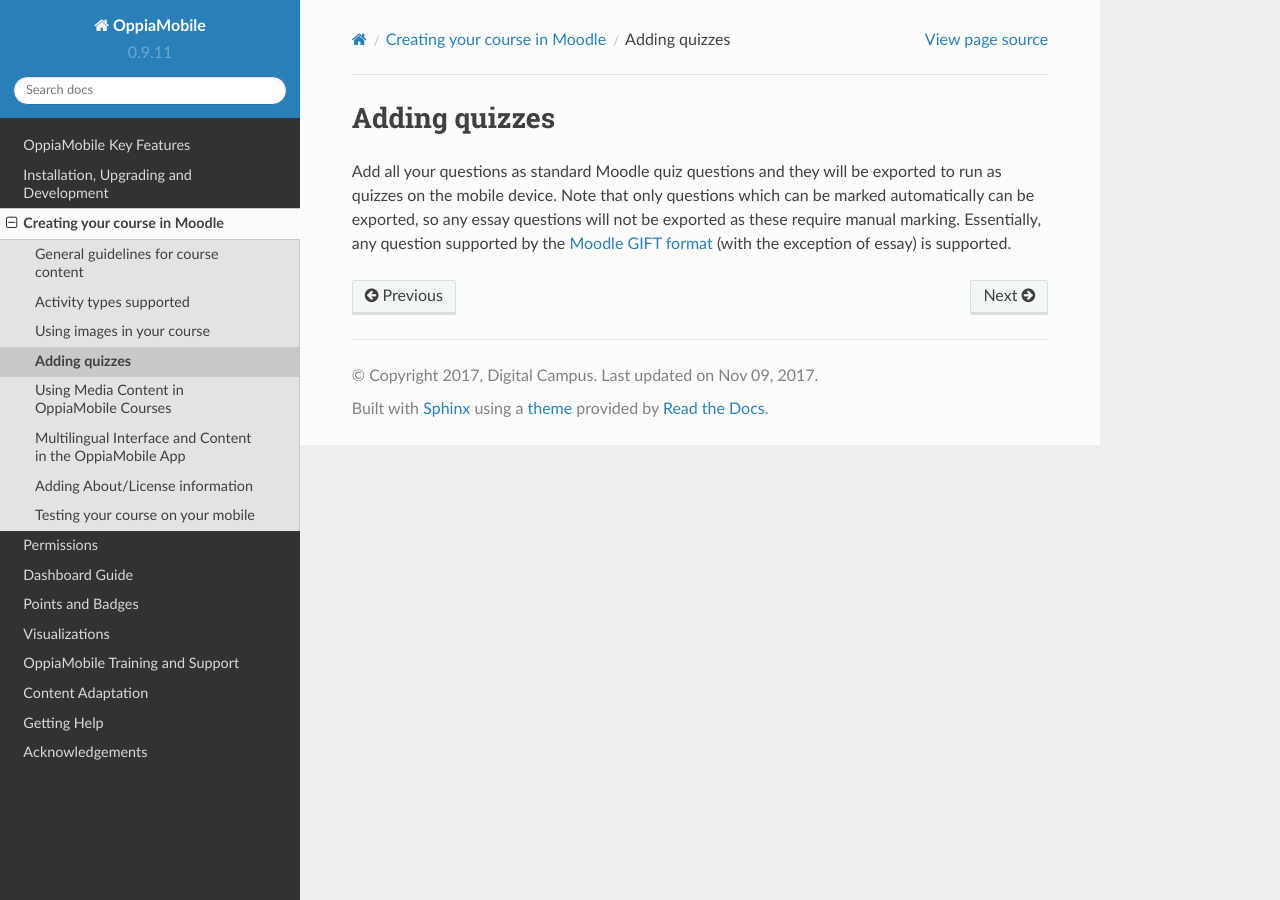
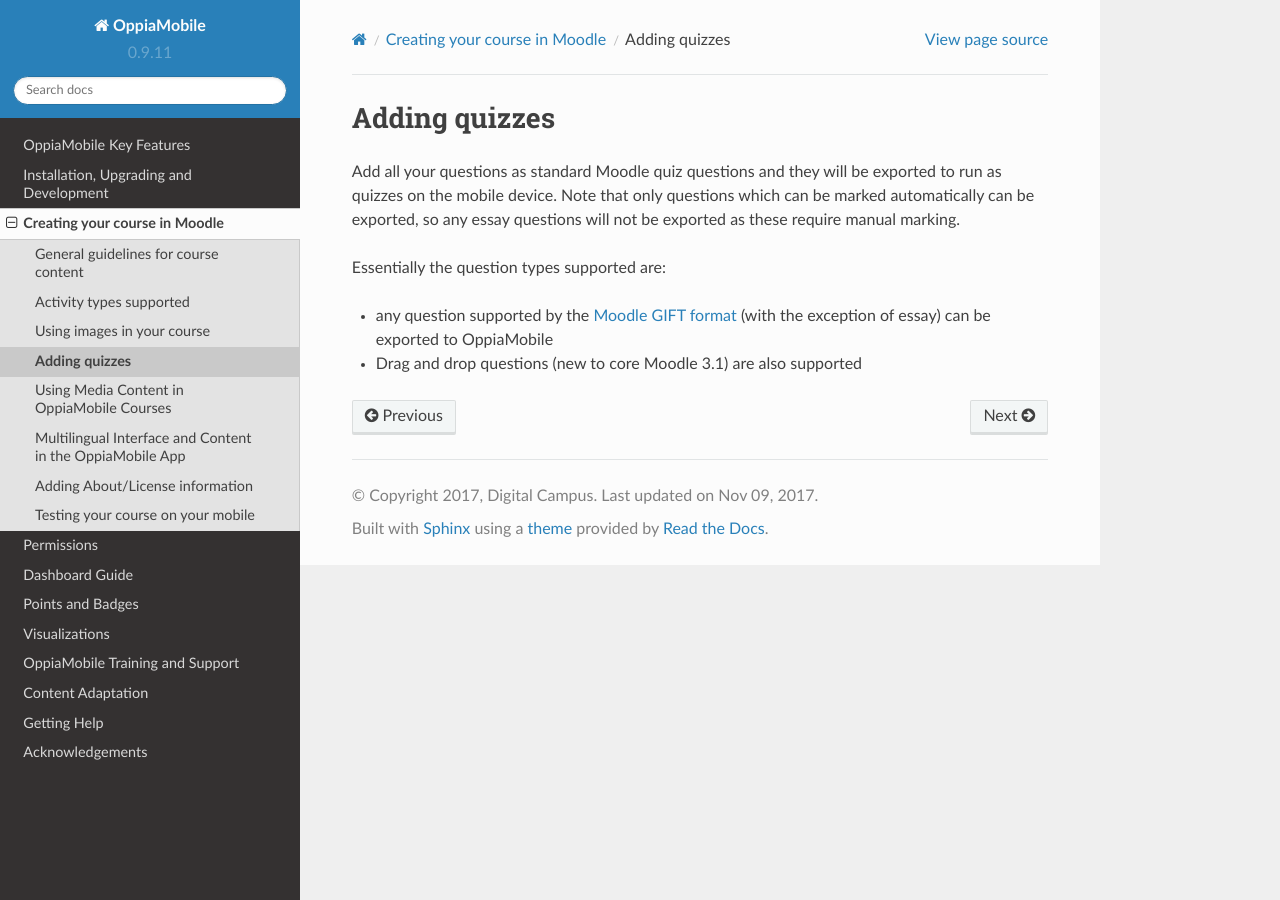
Before and after one commit to DigitalCampus/django-oppia, a Sphinx documentation site: the page built from docs/author/quizzes.rst, in a window 1280 px wide. Built offline with Sphinx 7.4.7 and the Read the Docs theme 2.0.0, drawn with Linux system fonts in a browser that asks for light colours; the version number is read from the project's files by our own code.

Commit message:
update docs

```diff
--- a/docs/author/quizzes.rst
+++ b/docs/author/quizzes.rst
@@ -4,6 +4,10 @@
 Add all your questions as standard Moodle quiz questions and they will be
 exported to run as quizzes on the mobile device. Note that only questions which
 can be marked automatically can be exported, so any essay questions will not be
-exported as these require manual marking. Essentially, any question supported by
-the `Moodle GIFT format <http://docs.moodle.org/28/en/GIFT_format>`_ (with the
-exception of essay) is supported.
+exported as these require manual marking.
+
+Essentially the question types supported are:
+
+* any question supported by the `Moodle GIFT format <http://docs.moodle.org/28/en/GIFT_format>`_ (with the
+  exception of essay) can be exported to OppiaMobile
+* Drag and drop questions (new to core Moodle 3.1) are also supported
--- a/docs/dev/changelog_server_v0.9.rst
+++ b/docs/dev/changelog_server_v0.9.rst
@@ -12,6 +12,8 @@
 * 411: Add new logo - https://github.com/DigitalCampus/django-oppia/issues/issues/411
 * 422: Check user course summaries - https://github.com/DigitalCampus/django-oppia/issues/issues/422
 * 415: add defusedxml==0.5.0 as requirement - https://github.com/DigitalCampus/django-oppia/issues/issues/415
+* 412: Update docs to relfect new question type functionality - https://github.com/DigitalCampus/django-oppia/issues/issues/412
+* 410: Update docs for creating a new version/Implementation of Oppia app - https://github.com/DigitalCampus/django-oppia/issues/issues/410
 
 .. _serverv0.9.11:
 
```
